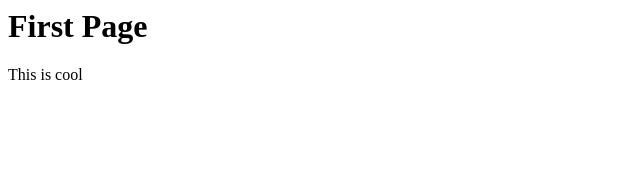
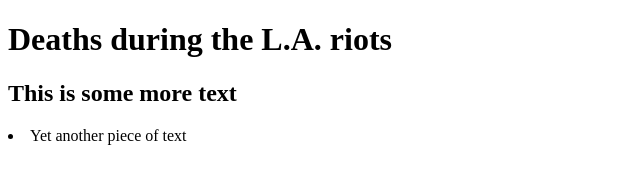
Before and after one commit to MJ64/Flask-app.py-and-first-template, a plain HTML site: page index.html in a window 1280 px wide. Shown: the whole page, without its empty margins (0-640 px from the left). Drawn offline with Linux system fonts and the light colour scheme.

Commit message:
Changes on 11/17/2016

```diff
--- a/index.html
+++ b/index.html
@@ -1,3 +1,9 @@
-<h1> First Page </h1>
-
-<div> This is cool </div>
+<!doctype html>
+<html lang="en"
+      <head></head>
+      <body>
+            <h1>Deaths during the L.A. riots</h1>
+            <h2>This is some more text</h2>
+            <li>Yet another piece of text</li>
+      </body>
+</html>
```
